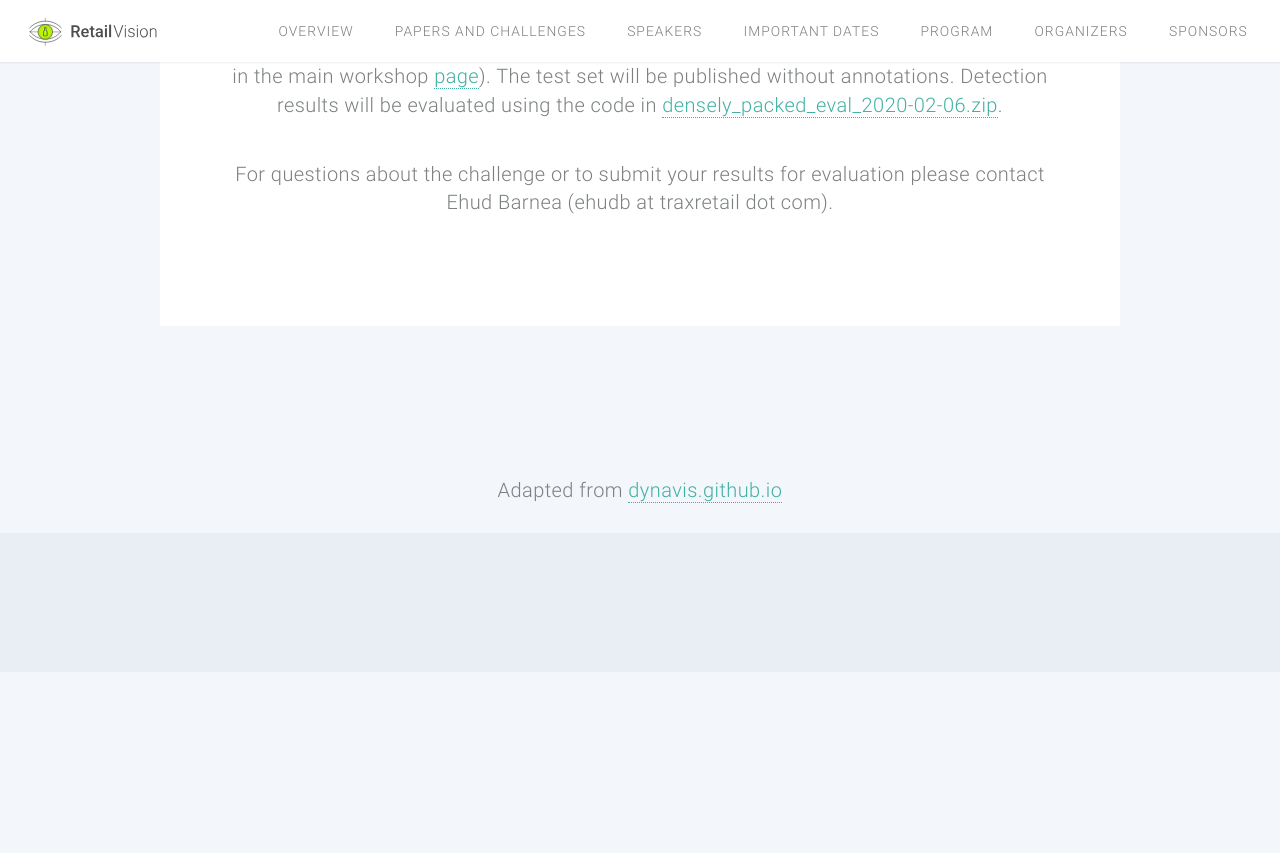
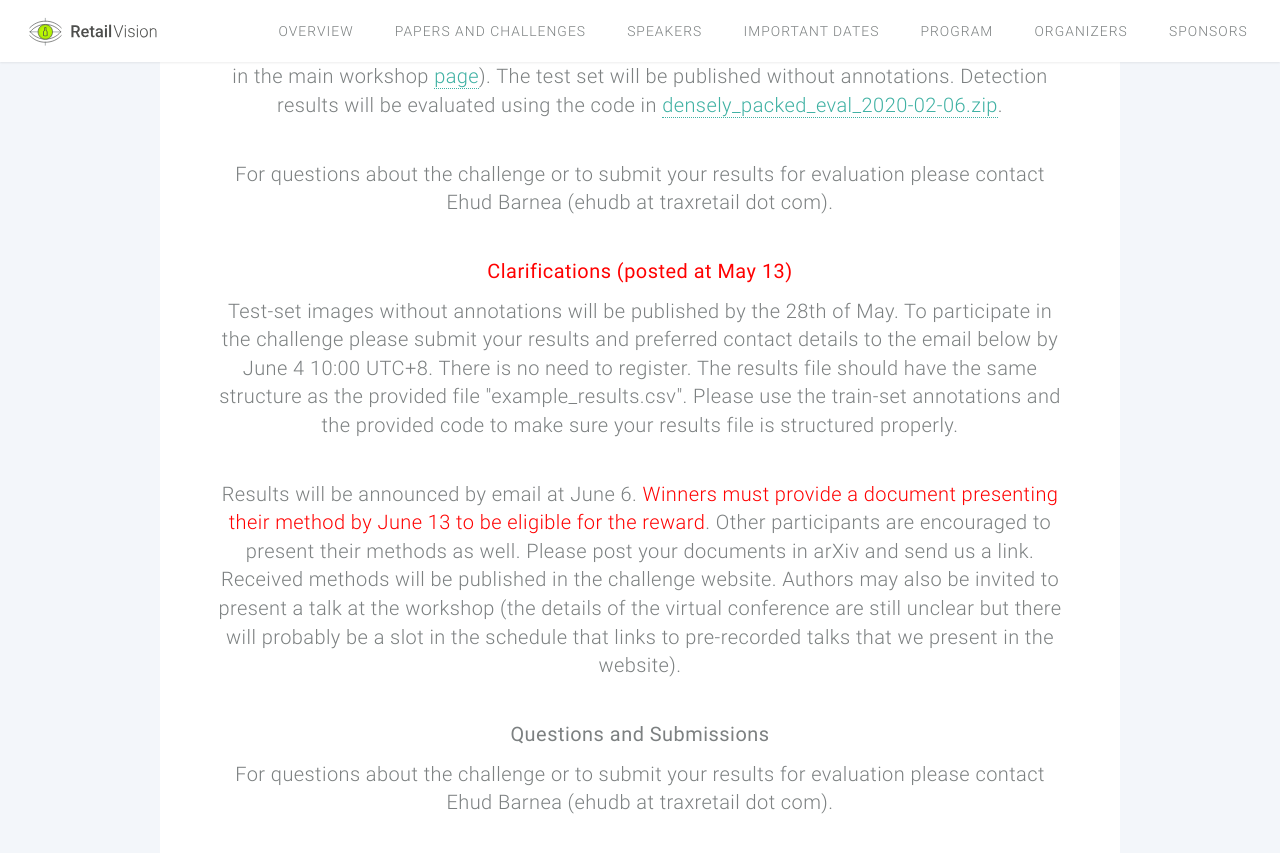
Before and after one commit to retailvisionworkshop/retailvisionworkshop.github.io, a Jekyll site: the page built from detection_challenge_2020.html, in a window 1280 px wide and 900 px high, scrolled down 3213 px. Shown: the top 853 px of the window. Built offline with Jekyll 4.4.1, drawn with Linux system fonts in a browser that asks for light colours; before the commit the page ends 3885 px from its top, so only the background shows below that.

Commit message:
Update detection_challenge_2020.html

```diff
--- a/detection_challenge_2020.html
+++ b/detection_challenge_2020.html
@@ -57,6 +57,16 @@ title: Detection Challenge 2020
                 <h3>Procedure and Evaluation</h3>
                 <p>All the data in the SKU-110K dataset may be used for training, including the validation and test sets. Methods will be evaluated on a new test set that will be released later on (see dates in the main workshop <a href="/">page</a>). The test set will be published without annotations. Detection results will be evaluated using the code in <a href="/data/densely_packed_eval_2020-02-06.zip">densely_packed_eval_2020-02-06.zip</a>.</p>
                 <p> For questions about the challenge or to submit your results for evaluation please contact Ehud Barnea (ehudb at traxretail dot com).</p>
+
+                <h3 style="color:red">Clarifications (posted at May 13)</h3>
+                <p>Test-set images without annotations will be published by the 28th of May. To participate in the challenge please submit your results and preferred contact details to the email below by June 4 10:00 UTC+8. There is no need to register. The results file should have the same structure as the provided file "example_results.csv". Please use the train-set annotations and the provided code to make sure your results file is structured properly. </p>
+
+                <p>
+                    Results will be announced by email at June 6. <font style="color:red">Winners must provide a document presenting their method by June 13 to be eligible for the reward</font>. Other participants are encouraged to present their methods as well. Please post your documents in arXiv and send us a link. Received methods will be published in the challenge website. Authors may also be invited to present a talk at the workshop (the details of the virtual conference are still unclear but there will probably be a slot in the schedule that links to pre-recorded talks that we present in the website).
+                </p>
+
+                <h3>Questions and Submissions</h3>
+                <p> For questions about the challenge or to submit your results for evaluation please contact Ehud Barnea (ehudb at traxretail dot com).</p>
     </section>
 
 
```
